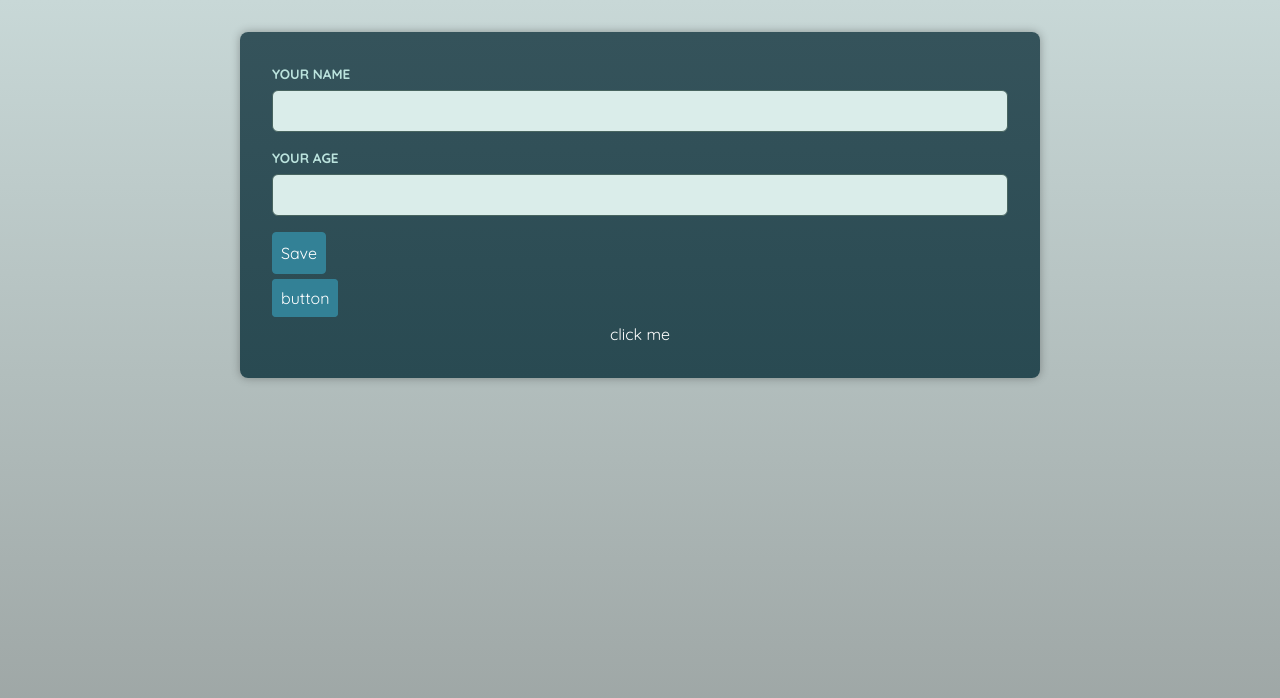
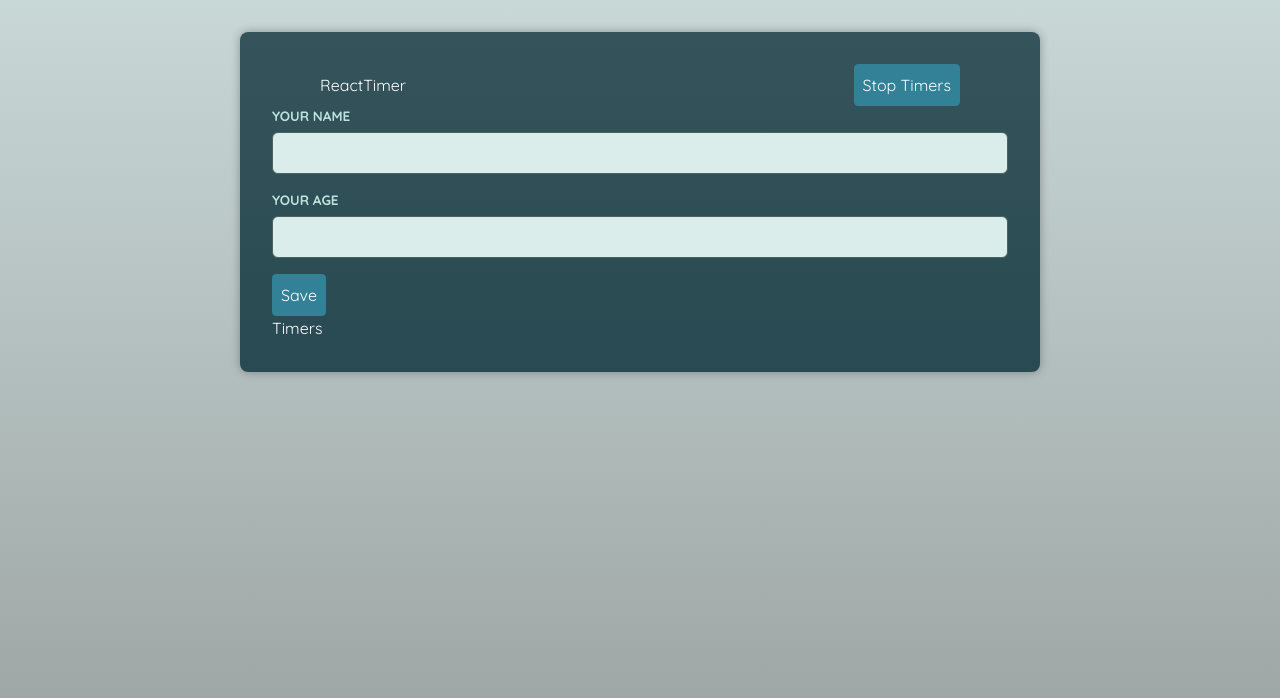
Before and after one commit to BaGorK/react-timer, a React (Vite) app: page / in a window 1280 px wide. Shown: the top 698 px of the page. Built offline with nearby package versions, Linux system fonts and the light colour scheme; a web font is replaced by a local one.

Commit message:
feat: add basic components

```diff
--- a/src/App.tsx
+++ b/src/App.tsx
@@ -1,36 +1,16 @@
-import Button from './components/UI/Button';
-import Container from './components/UI/Container';
-import Input from './components/UI/Input';
-import Form, { type FormHandle } from './components/UI/Form';
-import { useRef } from 'react';
+import AddTimer from './components/AddTimer';
+import Header from './components/Header';
+import Timers from './components/Timers';
 
 function App() {
-  const customForm = useRef<FormHandle>(null);
-
-  const handleSave = (data: unknown) => {
-    const extractedData = data as { name: string; age: string };
-
-    console.log(extractedData);
-    customForm.current?.clear();
-  };
-
   return (
-    <main className='flex flex-col gap-3'>
-      <Form onSave={handleSave} ref={customForm}>
-        <Input id='name' label='Your name' type='text' />
-        <Input id='age' label='Your age' type='number' />
-
-        <p>
-          <Button>Save</Button>
-        </p>
-      </Form>
-      <p>
-        <Button href='something.com'>button</Button>
-      </p>
-      <p>
-        <Container as='button'>click me</Container>
-      </p>
-    </main>
+    <>
+      <Header />
+      <main>
+        <AddTimer />
+        <Timers />
+      </main>
+    </>
   );
 }
 
--- /dev/null
+++ b/src/components/AddTimer.tsx
@@ -0,0 +1,28 @@
+import { useRef } from 'react';
+import Form, { type FormHandle } from './UI/Form';
+import Input from './UI/Input';
+import Button from './UI/Button';
+
+function AddTimer() {
+  const customForm = useRef<FormHandle>(null);
+
+  const handleSave = (data: unknown) => {
+    const extractedData = data as { name: string; age: string };
+
+    console.log(extractedData);
+    customForm.current?.clear();
+  };
+
+  return (
+    <Form onSave={handleSave} ref={customForm}>
+      <Input id='name' label='Your name' type='text' />
+      <Input id='age' label='Your age' type='number' />
+
+      <p>
+        <Button>Save</Button>
+      </p>
+    </Form>
+  );
+}
+
+export default AddTimer;
--- /dev/null
+++ b/src/components/Header.tsx
@@ -0,0 +1,13 @@
+import Button from './UI/Button';
+
+function Header() {
+  return (
+    <header>
+      <h1>ReactTimer</h1>
+
+      <Button>Stop Timers</Button>
+    </header>
+  );
+}
+
+export default Header;
--- /dev/null
+++ b/src/components/Timer.tsx
@@ -0,0 +1,11 @@
+import Container from "./UI/Container"
+
+function Timer() {
+  return (
+    <Container as='article'>
+      <h1>Timer</h1>
+    </Container>
+  )
+}
+
+export default Timer
--- /dev/null
+++ b/src/components/Timers.tsx
@@ -0,0 +1,9 @@
+function Timers() {
+  return (
+    <div>
+      Timers
+    </div>
+  )
+}
+
+export default Timers
```
